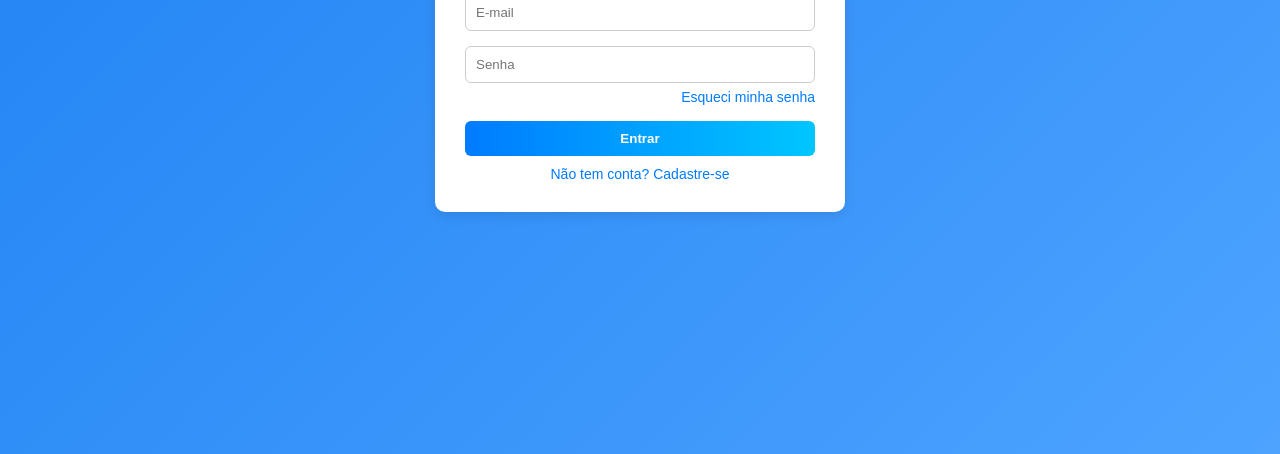
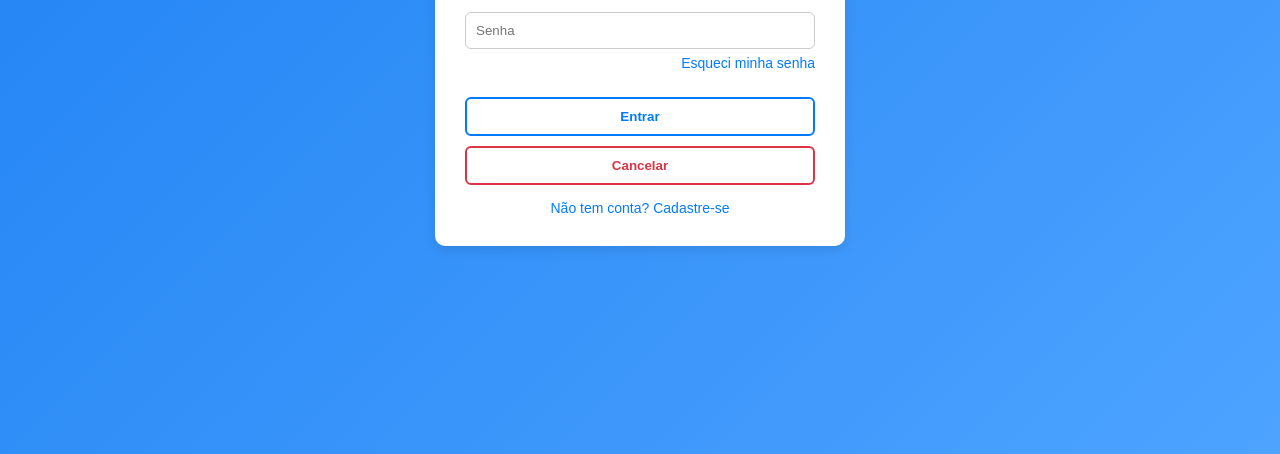
Before and after one commit to Lamartine1987/siteEdital, a plain HTML site: page login.html in a window 1280 px wide. Shown: the part 346-800 px from the top of the page. Drawn offline with Linux system fonts and the light colour scheme.

Commit message:
Ajuste dos botões de entrar/cadastrar e cancelar das telas de login e de cadastro

```diff
--- a/js/cadastro.js
+++ b/js/cadastro.js
@@ -44,4 +44,9 @@ document.addEventListener('DOMContentLoaded', function () {
         cadastrarBtn.textContent = "Cadastrar";
       });
   });
+
+  document.getElementById('cancelarBtn').addEventListener('click', () => {
+    window.location.href = "index.html";
+  });
+
 });
--- a/js/login.js
+++ b/js/login.js
@@ -58,4 +58,9 @@ document.addEventListener('DOMContentLoaded', function () {
         });
     });
 
+    document.getElementById('cancelarBtn').addEventListener('click', () => {
+      window.location.href = "index.html";
+    });
+
+
   });
--- a/login.html
+++ b/login.html
@@ -5,14 +5,12 @@
   <title>Login - Consulta de Editais</title>
   <meta name="viewport" content="width=device-width, initial-scale=1">
 
-  <!-- Firebase SDKs compatíveis -->
+  <!-- Firebase SDKs -->
   <script src="https://www.gstatic.com/firebasejs/10.12.0/firebase-app-compat.js"></script>
   <script src="https://www.gstatic.com/firebasejs/10.12.0/firebase-auth-compat.js"></script>
 
-  <!-- Configuração do Firebase -->
+  <!-- Firebase Config e Scripts -->
   <script src="js/firebaseConfig.js" defer></script>
-
-  <!-- Script de login -->
   <script src="js/login.js" defer></script>
 
   <style>
@@ -49,24 +47,44 @@
       box-sizing: border-box;
     }
 
-    button {
+    #authBtn {
       width: 100%;
       padding: 10px;
-      border: none;
+      background-color: white;
+      color: #007bff;
+      border: 2px solid #007bff;
       border-radius: 6px;
       font-weight: bold;
-      background: linear-gradient(90deg, #007bff, #00c6ff);
-      color: white;
       cursor: pointer;
-      transition: background 0.3s ease;
+      transition: background 0.3s ease, color 0.3s ease;
+      margin-top: 10px;
     }
 
-    button:hover {
-      background: linear-gradient(90deg, #0056b3, #00aaff);
+    #authBtn:hover {
+      background-color: #007bff;
+      color: white;
+    }
+
+    #cancelarBtn {
+      width: 100%;
+      padding: 10px;
+      background-color: white;
+      color: #dc3545;
+      border: 2px solid #dc3545;
+      border-radius: 6px;
+      font-weight: bold;
+      cursor: pointer;
+      transition: background 0.3s ease, color 0.3s ease;
+      margin-top: 10px;
+    }
+
+    #cancelarBtn:hover {
+      background-color: #dc3545;
+      color: white;
     }
 
     .toggle {
-      margin-top: 10px;
+      margin-top: 15px;
       font-size: 14px;
       color: #007bff;
       cursor: pointer;
@@ -102,6 +120,7 @@
     </div>
 
     <button id="authBtn">Entrar</button>
+    <button id="cancelarBtn">Cancelar</button>
 
     <div class="toggle" id="toggleMode">Não tem conta? Cadastre-se</div>
   </div>
```
Also changed, not shown: cadastro.html (+30 -8 lines).
